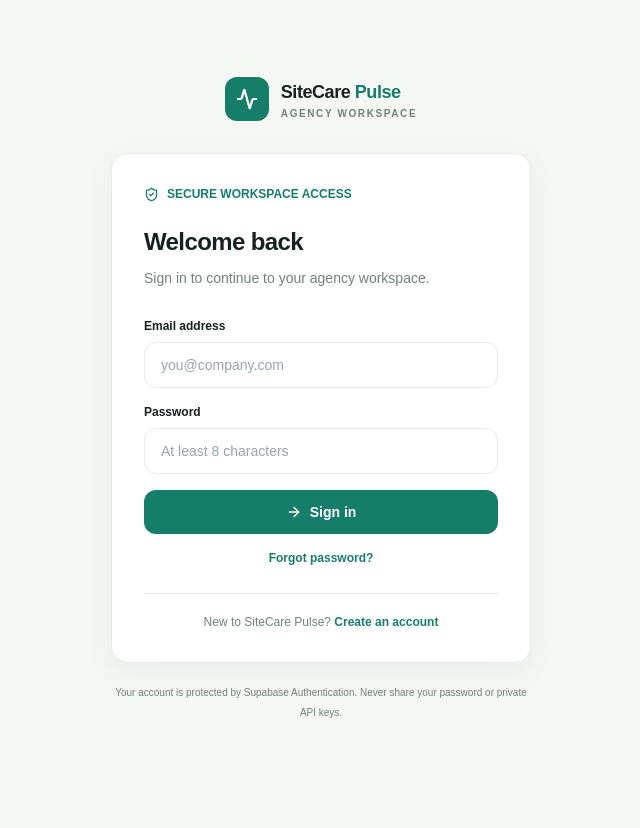
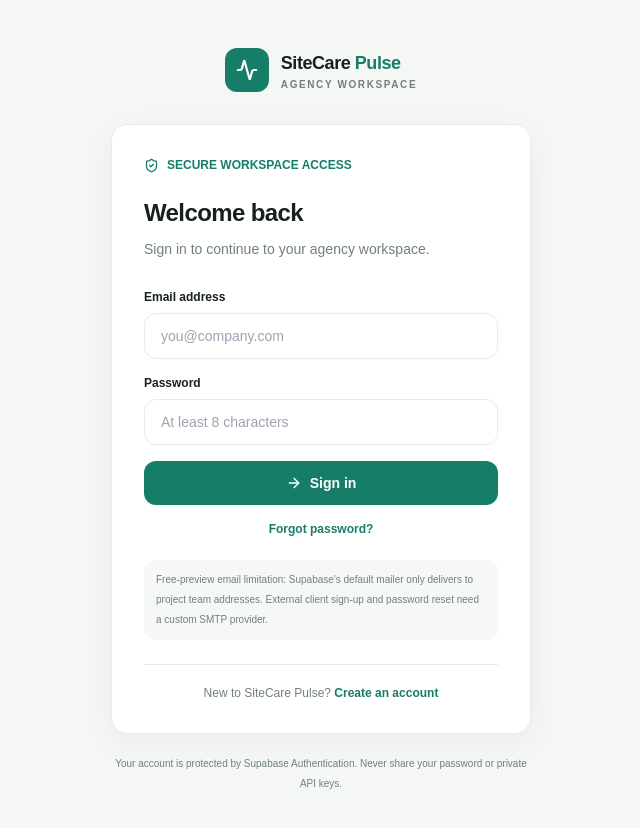
Before and after one commit to maged-qahtan/SiteCare-Pulse, a Next.js app: page /login in a window 1280 px wide. Shown: the top 828 px of the page, without its empty margins (319-959 px from the left). Before the commit the page ends 800 px from the top, so only its background shows below. Built offline with nearby package versions, Linux system fonts and the light colour scheme.

Commit message:
Explain email verification limits during free preview

```diff
--- a/app/login/page.tsx
+++ b/app/login/page.tsx
@@ -145,6 +145,7 @@ export default function LoginPage() {
           </form>
 
           {mode === "signin" && !isResetting && <button type="button" onClick={() => { setIsResetting(true); setError(""); setMessage(""); }} className="mt-4 w-full text-center text-xs font-semibold text-brand hover:underline">Forgot password?</button>}
+          <p className="mt-5 rounded-xl bg-[#f5f8f6] px-3 py-2.5 text-[10px] leading-5 text-muted">Free-preview email limitation: Supabase&apos;s default mailer only delivers to project team addresses. External client sign-up and password reset need a custom SMTP provider.</p>
           <div className="mt-6 border-t border-line pt-5 text-center text-xs text-muted">
             {isResetting ? "Remembered your password?" : mode === "signin" ? "New to SiteCare Pulse?" : "Already have an account?"}{" "}
             <button
```
